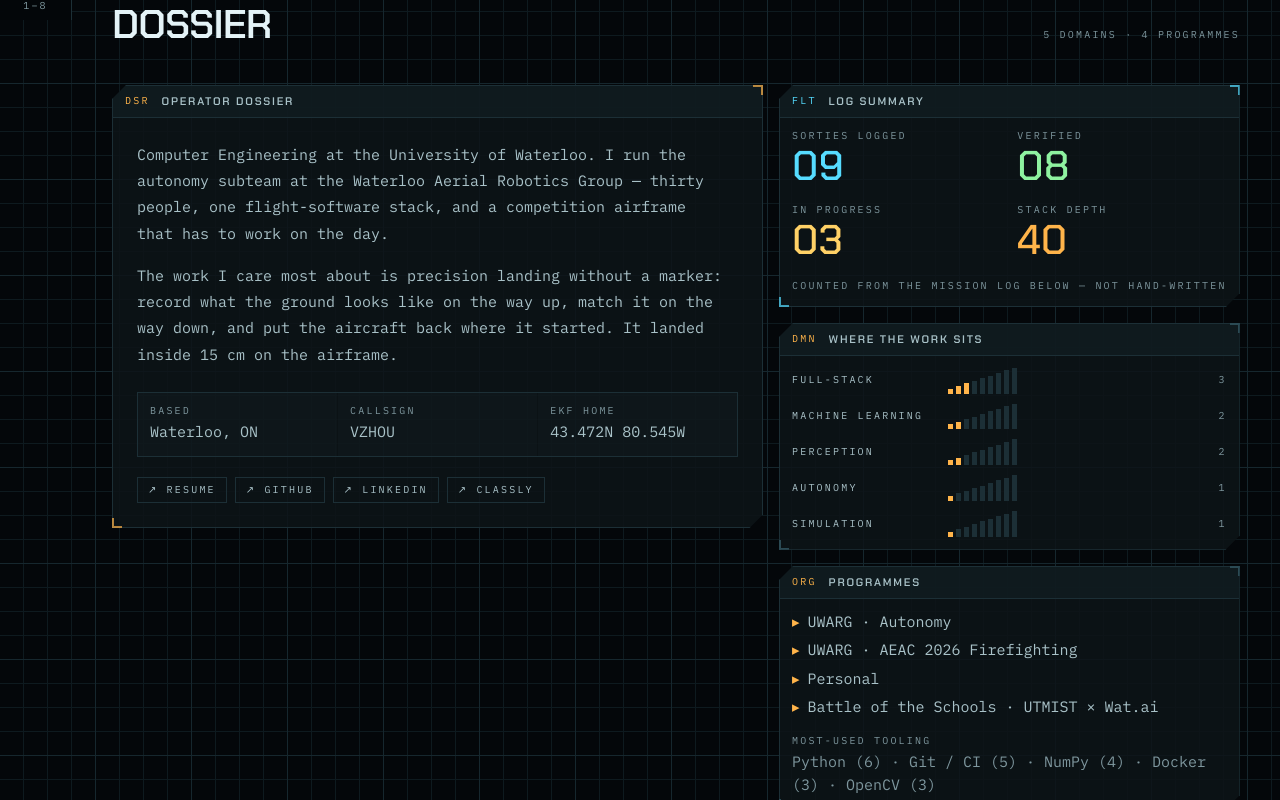
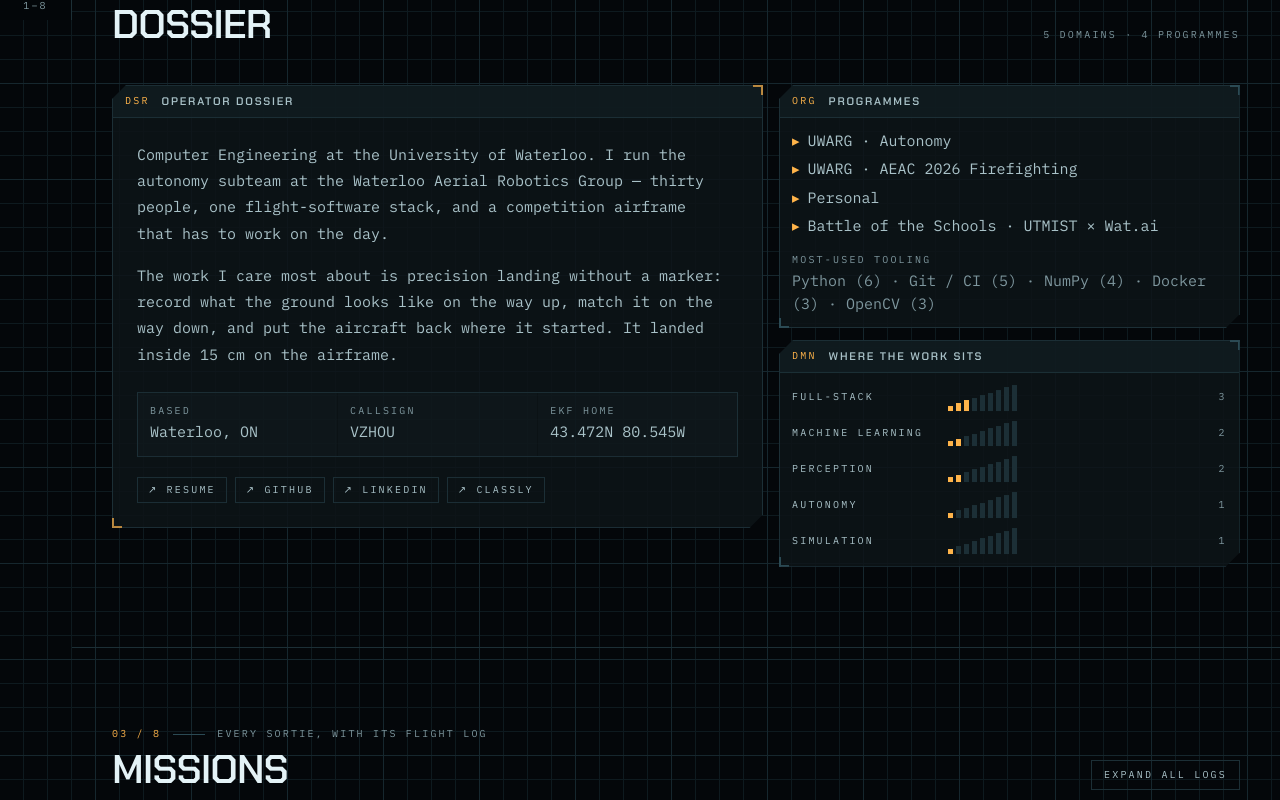
Before and after one commit to VZhou07/Portfolio, a Next.js app: page / in a window 1280 px wide. Shown: the part 780-1580 px from the top of the page. Built offline with nearby package versions, Linux system fonts and the light colour scheme.

Commit message:
fix whitespace in dossier section

```diff
--- a/components/sections/dossier.tsx
+++ b/components/sections/dossier.tsx
@@ -19,7 +19,7 @@ export function Dossier() {
         </span>
       }
     >
-      <div className="grid gap-4 lg:grid-cols-12">
+      <div className="grid items-start gap-4 lg:grid-cols-12">
         {/* ── narrative ─────────────────────────────────────────────────── */}
         <Reveal className="lg:col-span-7">
           <Frame code="DSR" title="OPERATOR DOSSIER" tone="signal" bodyClassName="p-4 sm:p-6">
@@ -60,27 +60,25 @@ export function Dossier() {
           </Frame>
         </Reveal>
 
-        {/* ── measured summary ──────────────────────────────────────────── */}
-        <div className="grid gap-4 lg:col-span-5">
+        {/* ── programmes and domains ────────────────────────────────────── */}
+        <div className="grid content-start gap-3 lg:col-span-5">
           <Reveal delay={70}>
-            <Frame code="FLT" title="LOG SUMMARY" tone="data">
-              <dl className="grid grid-cols-2 gap-x-4 gap-y-4">
-                {[
-                  { k: "SORTIES LOGGED", v: FLEET.missions, tone: "text-data" },
-                  { k: "VERIFIED", v: FLEET.verified, tone: "text-nominal" },
-                  { k: "IN PROGRESS", v: FLEET.active, tone: "text-caution" },
-                  { k: "STACK DEPTH", v: FLEET.stackDepth, tone: "text-signal" },
-                ].map((s) => (
-                  <div key={s.k}>
-                    <dt className="text-micro text-dim mb-1">{s.k}</dt>
-                    <dd className={`font-display text-readout tnum ${s.tone}`}>
-                      {s.v.toString().padStart(2, "0")}
-                    </dd>
-                  </div>
+            <Frame code="ORG" title="PROGRAMMES" tone="dim">
+              <ul className="text-data text-mid space-y-1.5">
+                {orgs.map((o) => (
+                  <li key={o} className="flex items-baseline gap-2">
+                    <span aria-hidden="true" className="text-signal">
+                      ▸
+                    </span>
+                    {o}
+                  </li>
                 ))}
-              </dl>
-              <p className="text-micro text-dim mt-4 leading-relaxed">
-                COUNTED FROM THE MISSION LOG BELOW — NOT HAND-WRITTEN
+              </ul>
+              <MicroLabel className="mt-4">MOST-USED TOOLING</MicroLabel>
+              <p className="text-data text-dim mt-1">
+                {STACK_INDEX.slice(0, 5)
+                  .map((s) => `${s.token} (${s.count})`)
+                  .join(" · ")}
               </p>
             </Frame>
           </Reveal>
@@ -107,27 +105,6 @@ export function Dossier() {
               </ul>
             </Frame>
           </Reveal>
-
-          <Reveal delay={190}>
-            <Frame code="ORG" title="PROGRAMMES" tone="dim">
-              <ul className="text-data text-mid space-y-1.5">
-                {orgs.map((o) => (
-                  <li key={o} className="flex items-baseline gap-2">
-                    <span aria-hidden="true" className="text-signal">
-                      ▸
-                    </span>
-                    {o}
-                  </li>
-                ))}
-              </ul>
-              <MicroLabel className="mt-4">MOST-USED TOOLING</MicroLabel>
-              <p className="text-data text-dim mt-1">
-                {STACK_INDEX.slice(0, 5)
-                  .map((s) => `${s.token} (${s.count})`)
-                  .join(" · ")}
-              </p>
-            </Frame>
-          </Reveal>
         </div>
       </div>
     </Section>
```
Also changed, not shown: 1 other file (tests, documents, lock files or other folders).
